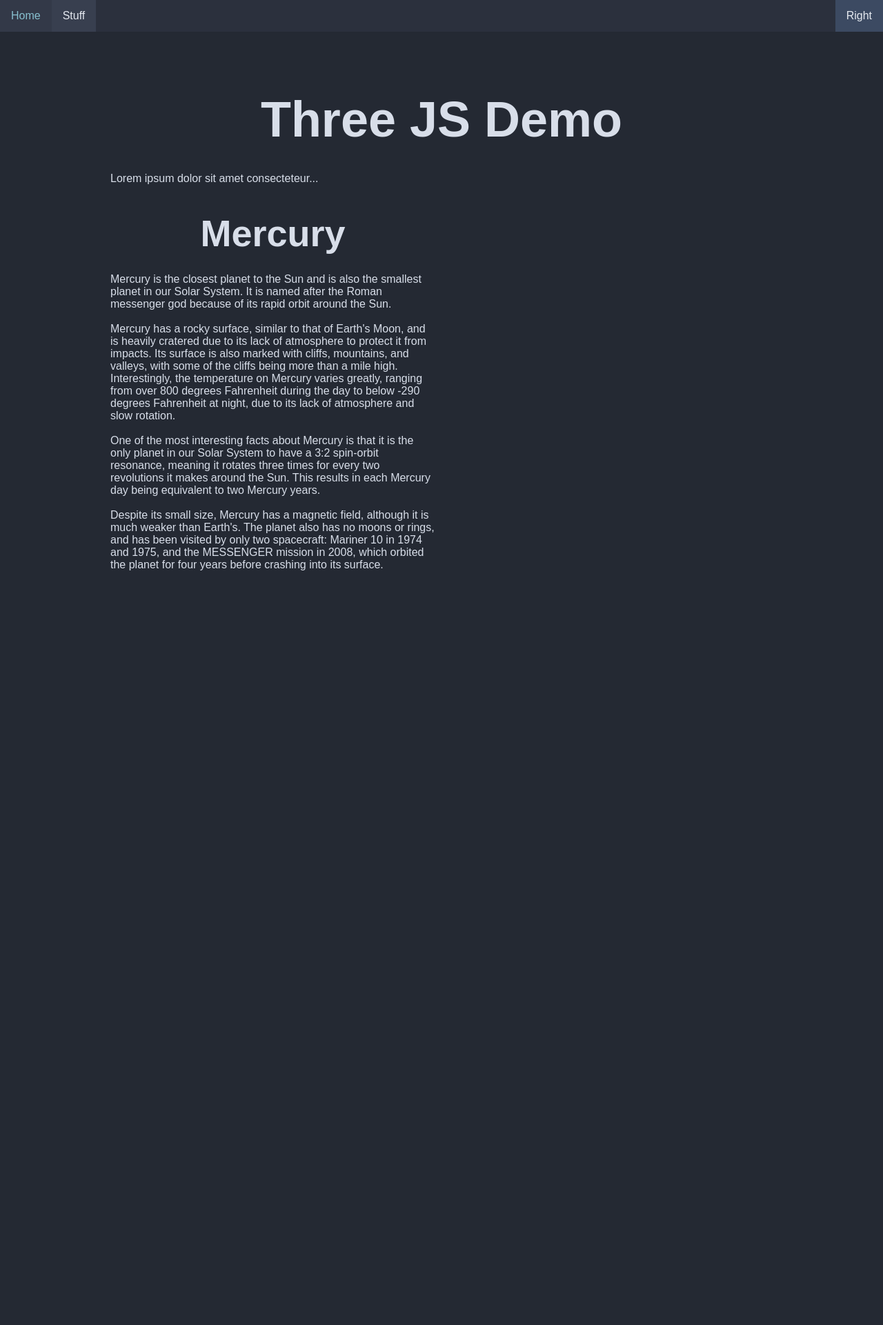
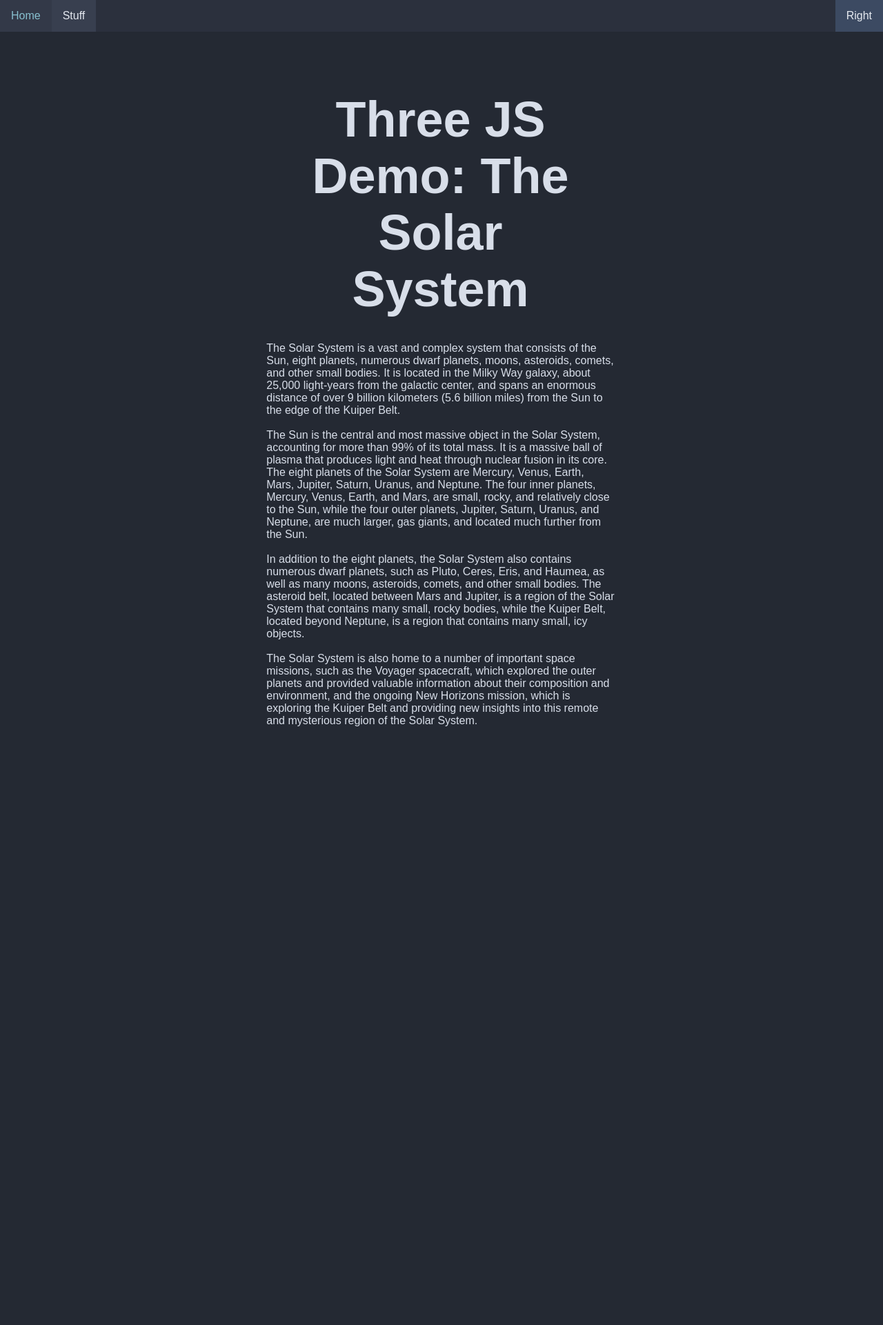
Before and after one commit to BlackHat-Magic/ThreeJS-Test, a Python web app: template website/templates/index.html in a window 1280 px wide. Shown: the top 1921 px of the page at 69% size. Run offline with Jinja, Linux system fonts and the light colour scheme; the template is opened without the code that fills it, so the values that code supplies are empty; some libraries are stand-ins or nearby versions.

Commit message:
added beginning blurb

```diff
--- a/website/templates/index.html
+++ b/website/templates/index.html
@@ -12,10 +12,17 @@
 <canvas id="canvas" x-data="canvas" style="position: fixed; top: 0; left: 0; z-index: -1"></canvas>
 <main class="transparent flex">
     <div class="grid space between">
-        <header style="grid-column: 1 / span 12">
-            <h1>Three JS Demo</h1>
-            <p>Lorem ipsum dolor sit amet consecteteur...</p>
+        <header style="grid-column: 4 / span 6">
+            <h1>Three JS Demo: The Solar System</h1>
+            <p>The Solar System is a vast and complex system that consists of the Sun, eight planets, numerous dwarf planets, moons, asteroids, comets, and other small bodies. It is located in the Milky Way galaxy, about 25,000 light-years from the galactic center, and spans an enormous distance of over 9 billion kilometers (5.6 billion miles) from the Sun to the edge of the Kuiper Belt.</p>
+            <br>
+            <p>The Sun is the central and most massive object in the Solar System, accounting for more than 99% of its total mass. It is a massive ball of plasma that produces light and heat through nuclear fusion in its core. The eight planets of the Solar System are Mercury, Venus, Earth, Mars, Jupiter, Saturn, Uranus, and Neptune. The four inner planets, Mercury, Venus, Earth, and Mars, are small, rocky, and relatively close to the Sun, while the four outer planets, Jupiter, Saturn, Uranus, and Neptune, are much larger, gas giants, and located much further from the Sun.</p>
+            <br>
+            <p>In addition to the eight planets, the Solar System also contains numerous dwarf planets, such as Pluto, Ceres, Eris, and Haumea, as well as many moons, asteroids, comets, and other small bodies. The asteroid belt, located between Mars and Jupiter, is a region of the Solar System that contains many small, rocky bodies, while the Kuiper Belt, located beyond Neptune, is a region that contains many small, icy objects.</p>
+            <br>
+            <p>The Solar System is also home to a number of important space missions, such as the Voyager spacecraft, which explored the outer planets and provided valuable information about their composition and environment, and the ongoing New Horizons mission, which is exploring the Kuiper Belt and providing new insights into this remote and mysterious region of the Solar System.</p>
         </header>
+        <div style="height: 200vh; grid-column: 1 / span 12"></div>
         <section id="mercury" class="left">
             <h2>Mercury</h2>
             <p>Mercury is the closest planet to the Sun and is also the smallest planet in our Solar System. It is named after the Roman messenger god because of its rapid orbit around the Sun.</p>
@@ -26,7 +33,7 @@
             <br>
             <p>Despite its small size, Mercury has a magnetic field, although it is much weaker than Earth's. The planet also has no moons or rings, and has been visited by only two spacecraft: Mariner 10 in 1974 and 1975, and the MESSENGER mission in 2008, which orbited the planet for four years before crashing into its surface.</p>
         </section>
-        <div style="height: 200vh"></div>
+        <div style="height: 200vh; grid-column: 1 / span 12"></div>
         <section id="venus" class="right">
             <h2>Venus</h2>
             <p>Venus is often referred to as Earth's sister planet, as it is similar in size and composition. It is the second planet from the Sun and has a thick atmosphere mostly made up of carbon dioxide, which produces a strong greenhouse effect that makes it the hottest planet in our Solar System, even hotter than Mercury.</p>
@@ -37,7 +44,7 @@
             <br>
             <p>Venus has been visited by many spacecraft, including the Soviet Venera and Vega missions, as well as NASA's Magellan mission, which used radar to map the planet's surface. Despite these missions, much of Venus's surface remains shrouded in thick clouds, which make it difficult to study.</p>
         </section>
-        <div style="height: 200vh"></div>
+        <div style="height: 200vh; grid-column: 1 / span 12"></div>
         <section id="earth" class="left">
             <h2>Earth</h2>
             <p>Earth is the third planet from the Sun and is the only known planet in our Solar System to support life. It is a dynamic and constantly changing planet, with a diverse range of environments that range from the depths of the ocean to the peaks of the highest mountains.</p>
@@ -50,7 +57,7 @@
             <br>
             <p>Earth has been studied extensively, with countless missions to space and the development of sophisticated technology allowing us to better understand the planet's processes and history. However, there is still much to learn about our planet, and ongoing research and exploration will continue to uncover new information and insights.</p>
         </section>
-        <div style="height: 200vh"></div>
+        <div style="height: 200vh; grid-column: 1 / span 12"></div>
         <section id="mars" class="right">
             <h2>Mars</h2>
             <p>Mars is the fourth planet from the Sun and is often referred to as the Red Planet because of its reddish appearance in the night sky. It is a small, rocky planet with a thin atmosphere, and is often the subject of scientific interest and exploration due to its potential to have once supported life.</p>
@@ -63,7 +70,7 @@
             <br>
             <p>Mars has been the subject of many space missions, with the most recent being NASA's Perseverance rover, which landed on the planet in February 2021. The rover's mission is to search for evidence of ancient microbial life and to collect samples that will be returned to Earth for further study.</p>
         </section>
-        <div style="height: 200vh"></div>
+        <div style="height: 200vh; grid-column: 1 / span 12"></div>
         <section id="jupiter" class="left">
             <h2>Jupiter</h2>
             <p>Jupiter is the largest planet in our Solar System, with a diameter of approximately 86,881 miles (139,822 kilometers), which is more than 11 times the size of Earth's. It is a gas giant planet and is composed mostly of hydrogen and helium. It is the fifth planet from the Sun and is known for its great red spot, a giant storm that has been raging on the planet's surface for hundreds of years.</p>
@@ -75,7 +82,7 @@
             <p>Jupiter has been visited by several spacecraft, including NASA's Juno mission, which is currently in orbit around the planet. The mission aims to study the planet's magnetic field, atmosphere, and interior structure, and is expected to provide new insights into the formation and evolution of the planet.</p>
             <br>
         </section>
-        <div style="height: 200vh"></div>
+        <div style="height: 200vh; grid-column: 1 / span 12"></div>
         <section id="saturn" class="right">
             <h2>Saturn</h2>
             <p>Saturn is the sixth planet from the Sun and is known for its beautiful rings, which are composed of countless individual particles of ice and rock. It is a gas giant planet, similar in composition to Jupiter, and is the second-largest planet in our Solar System.</p>
@@ -88,7 +95,7 @@
             <br>
             <p>In addition to its scientific significance, Saturn is also a popular target for amateur astronomers due to its beauty and prominent rings. The planet is visible to the naked eye from Earth and can be observed through a telescope or binoculars.</p>
         </section>
-        <div style="height: 200vh"></div>
+        <div style="height: 200vh; grid-column: 1 / span 12"></div>
         <section id="uranus" class="left">
             <h2>Uranus</h2>
             <p>Uranus is the seventh planet from the Sun and is the third-largest planet in our Solar System. It is an ice giant planet, with a composition that is different from the gas giants Jupiter and Saturn. Uranus is unique in that its axis of rotation is tilted at an extreme angle, nearly 98 degrees, causing its north and south poles to point almost directly at the Sun at different times of the year.</p>
@@ -99,7 +106,7 @@
             <br>
             <p>One of the most interesting features of Uranus is its extreme axial tilt. This tilt is thought to have been caused by a collision with a large object early in the planet's history. The extreme tilt also causes strange seasonal variations on the planet, with each pole experiencing 42 years of continuous sunlight and 42 years of continuous darkness during the planet's 84-year orbit around the Sun.</p>
         </section>
-        <div style="height: 200vh"></div>
+        <div style="height: 200vh; grid-column: 1 / span 12"></div>
         <section id="neptune" class="right">
             <h2>Neptune</h2>
             <p>Neptune is the eighth and farthest known planet from the Sun, and the fourth-largest planet in our Solar System. It is an ice giant planet, similar in composition to Uranus. The planet was discovered in 1846 after astronomers observed small perturbations in the orbit of Uranus, leading to the prediction of the existence of another planet beyond it.</p>
@@ -110,7 +117,7 @@
             <br>
             <p>Neptune is a dynamic planet with strong winds and storms, including the Great Dark Spot, a massive storm system that was observed in the planet's southern hemisphere in the late 1980s. The storm has since disappeared, but other storm systems have been observed on the planet.</p>
         </section>
-        <div style="height: 200vh"></div>
+        <div style="height: 200vh; grid-column: 1 / span 12"></div>
         <section id="ceres" class="left">
             <h2>Ceres</h2>
             <p>Ceres is a dwarf planet located in the asteroid belt, a region of the Solar System between the orbits of Mars and Jupiter. It was discovered in 1801 by Italian astronomer Giuseppe Piazzi and is the largest object in the asteroid belt, accounting for about one third of its total mass.</p>
@@ -123,7 +130,7 @@
             <br>
             <p>Ceres has no known moons, and its orbit is relatively stable, although it does occasionally come close to other objects in the asteroid belt.</p>
         </section>
-        <div style="height: 200vh"></div>
+        <div style="height: 200vh; grid-column: 1 / span 12"></div>
         <section id="eris" class="right">
             <h2>Eris</h2>
             <p>Eris is a dwarf planet located in the Kuiper Belt, a region of the Solar System beyond the orbit of Neptune that is home to many small, icy objects. It was discovered in 2005 by a team of astronomers led by Mike Brown, and is named after the Greek goddess of strife and discord.</p>
@@ -136,7 +143,7 @@
             <br>
             <p>Eris is too far from the Sun to be visited by any spacecraft in the near future, but continued study of the dwarf planet and its neighbors in the Kuiper Belt may reveal more about the formation and evolution of the Solar System.</p>
         </section>
-        <div style="height: 200vh"></div>
+        <div style="height: 200vh; grid-column: 1 / span 12"></div>
         <section id="pluto" class="left">
             <h2>Pluto</h2>
             <p>Pluto is a dwarf planet located in the Kuiper Belt, a region of the Solar System beyond the orbit of Neptune that is home to many small, icy objects. Discovered in 1930, Pluto was long considered the ninth planet in our Solar System, but was reclassified as a dwarf planet in 2006 due to its small size and other characteristics.</p>
```
